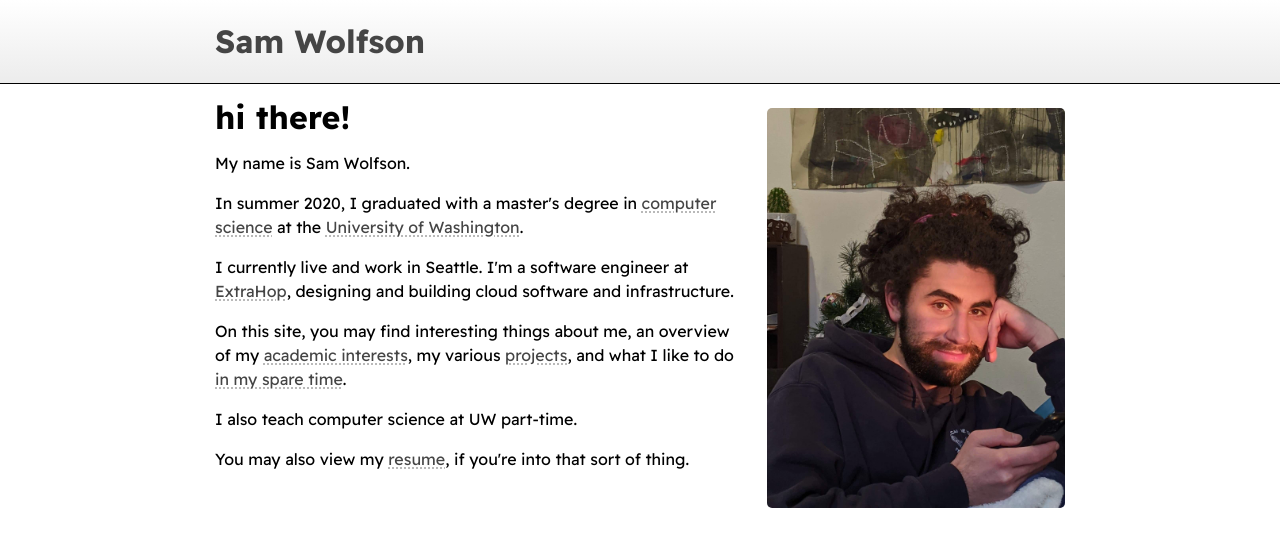
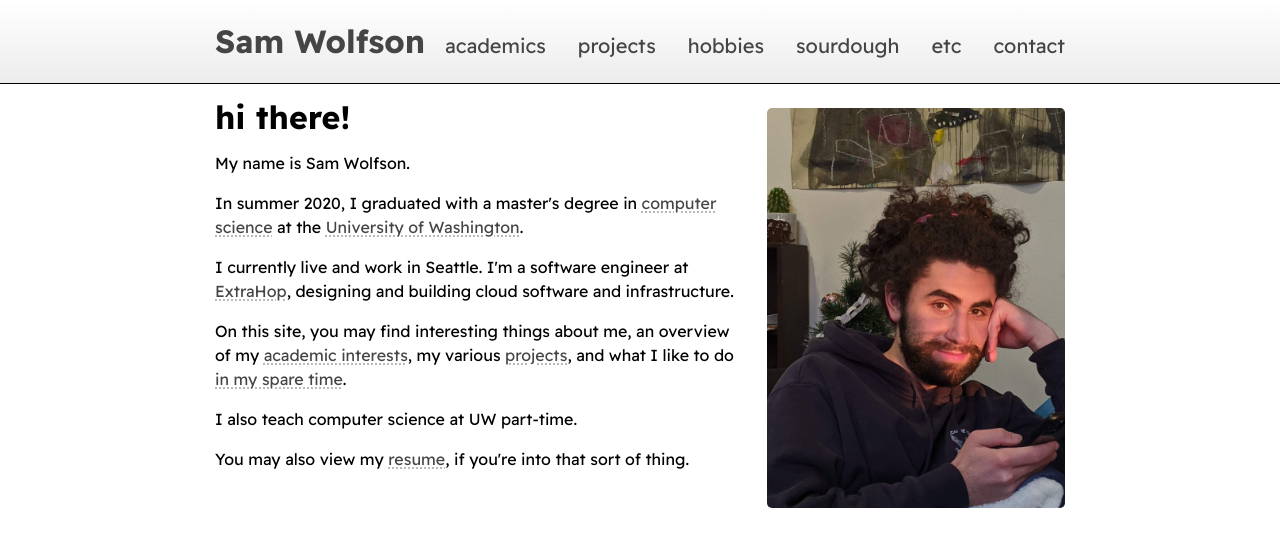
Before and after one commit to terabyte128/personal-website, a React (Create React App) app: page / in a window 1280 px wide. Shown: the top 546 px of the page. Built offline with nearby package versions, Linux system fonts and the light colour scheme.

Commit message:
fix title bar

```diff
--- a/src/App.tsx
+++ b/src/App.tsx
@@ -52,6 +52,7 @@ const pages: readonly Page[] = [
         title: 'Privacy Policy',
         href: '/privacy',
         content: <Privacy />,
+        visible: false,
     },
 ] as const;
 
@@ -68,7 +69,7 @@ function App() {
                             <h1>Sam Wolfson</h1>
                         </Link>
                         {pages
-                            .filter(p => p.visible)
+                            .filter(p => (p.visible === false ? false : true))
                             .map(({ title, href }) => (
                                 <Link
                                     to={href}
```
